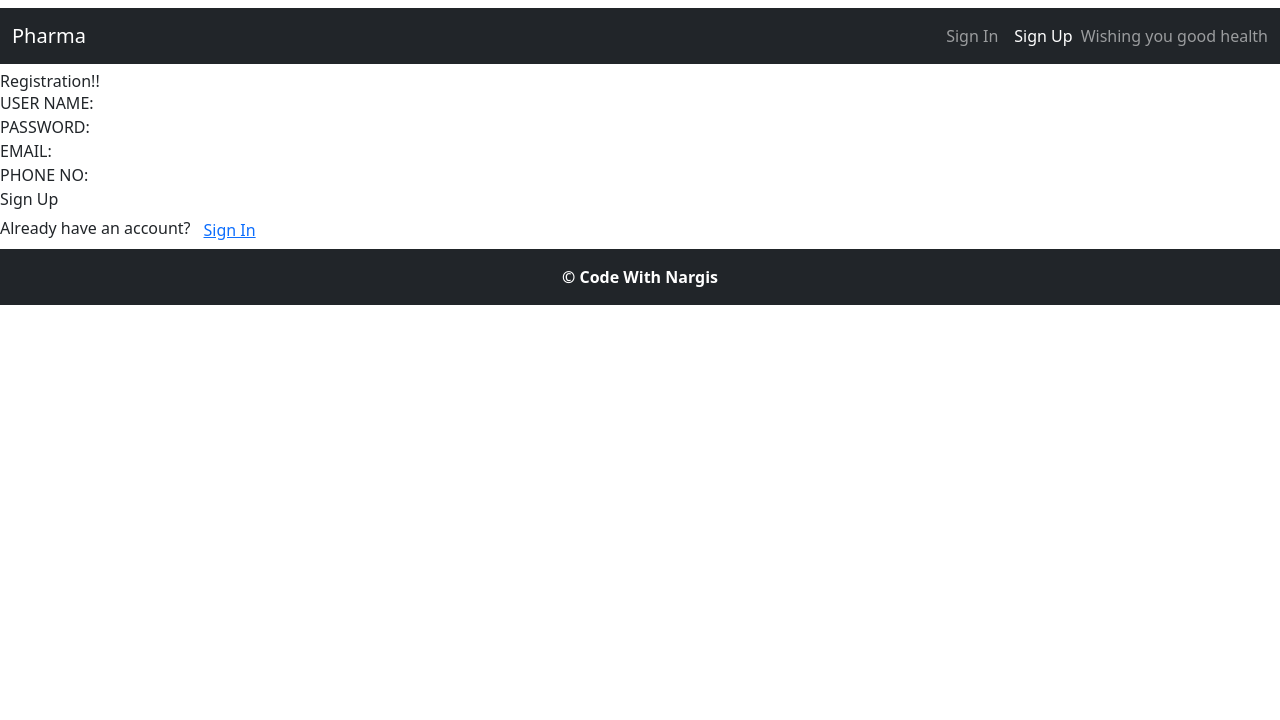
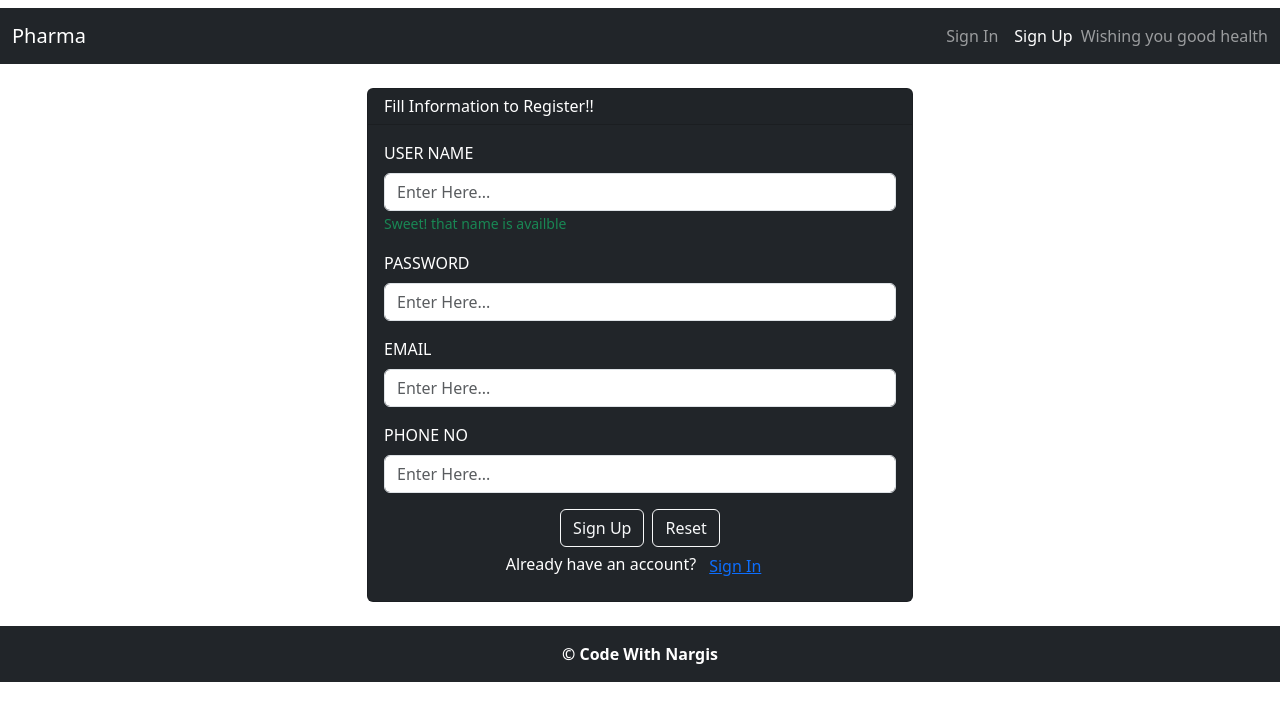
Before and after one commit to sultanaNargis03/PharmacyFrontend, a React (Vite) app in the folder PharmacyApp/: page /register in a window 1280 px wide. Shown: the top 720 px of the page. Built offline with nearby package versions, Linux system fonts and the light colour scheme.

Commit message:
"Register login -looks and feels"

```diff
--- a/PharmacyApp/src/component/Auth/Login.jsx
+++ b/PharmacyApp/src/component/Auth/Login.jsx
@@ -6,6 +6,19 @@ import { setAuthHeader } from "../../helper/axios_helper";
 import { ToastContainer, toast } from "react-toastify";
 import { setCurrentUserRole } from "./Auth";
 import { AuthContext } from "./AuthContext";
+import {
+  Form,
+  FormGroup,
+  Label,
+  Input,
+  Col,
+  Container,
+  Card,
+  CardHeader,
+  CardBody,
+  Button,
+  Row,
+} from "reactstrap";
 
 const Login = () => {
   const [loginDto, setLoginDto] = useState({
@@ -37,7 +50,6 @@ const Login = () => {
       login();
       console.log("saved!");
       navigate("/home");
-      // window.location.reload();
     } catch (error) {
       console.error("Failed to login:", error);
       toast.error("either username or password invalid!");
@@ -48,40 +60,68 @@ const Login = () => {
     setLoginDto({ ...loginDto, [e.target.name]: e.target.value });
   };
   return (
-    <div>
-      <h2>Login!!</h2>
-      <form onSubmit={handleSubmit}>
-        <div>
-          <label>USER NAME:</label>
-          <input
+    <Container>
+      <Row className="mt-4 mb-4">
+        <Col sm={{ size: 6, offset: 3 }}>
+          <Card color="dark" inverse>
+            <CardHeader>
+              <h3>Login!!</h3>
+            </CardHeader>
+            <CardBody>
+              <Form>
+                <FormGroup>
+                  <Label for="username">USER NAME</Label>
+
+                  <Input
                     type="text"
                     name="username"
                     value={loginDto.username}
+                    placeholder="Enter Here..."
                     onChange={handleChange}
                   />
-        </div>
+                </FormGroup>
+                <FormGroup>
+                  <Label for="password">PASSWORD</Label>
 
-        <div>
-          <label>PASSWORD:</label>
-          <input
-            type="password"
+                  <Input
+                    type="text"
                     name="password"
                     value={loginDto.password}
+                    placeholder="Enter Here..."
                     onChange={handleChange}
                   />
-        </div>
-
-        <div>
-          <button type="submit">Sign In</button>
-        </div>
-        <div>
+                </FormGroup>
+                <Container className="text-center">
+                  <Button
+                    color="light"
+                    outline
+                    type="submit"
+                    onClick={handleSubmit}
+                  >
+                    Sign In
+                  </Button>
+                  <Button
+                    type="reset"
+                    color="light"
+                    //onClick={handleReset}
+                    outline
+                    className="ms-2"
+                  >
+                    Reset
+                  </Button>
+                </Container>
+                <Container className="text-center ">
                   <span>Don't have an account yet?</span>
                   <Link className="btn btn-link" to={"/register"}>
                     Sign Up
                   </Link>
-        </div>
-      </form>
-    </div>
+                </Container>
+              </Form>
+            </CardBody>
+          </Card>
+        </Col>
+      </Row>
+    </Container>
   );
 };
 export default Login;
--- a/PharmacyApp/src/component/Auth/Register.jsx
+++ b/PharmacyApp/src/component/Auth/Register.jsx
@@ -1,6 +1,24 @@
-import { useState } from "react";
+import { useEffect, useState } from "react";
 import axios from "axios";
 import { Link, useNavigate } from "react-router-dom";
+import {
+  Form,
+  FormGroup,
+  FormText,
+  Label,
+  Input,
+  Col,
+  Container,
+  Card,
+  CardHeader,
+  CardBody,
+  Button,
+  Row,
+  FormFeedback,
+} from "reactstrap";
+
+import { ToastContainer, toast } from "react-toastify";
+import { getAuthToken } from "../../helper/axios_helper";
 
 const Register = () => {
   const [registerDto, setRegisterDto] = useState({
@@ -9,75 +27,166 @@ const Register = () => {
     email: "",
     phnNo: "",
   });
+  const [usernameTaken, setUsernameTaken] = useState(false);
   const navigate = useNavigate();
+  useEffect(() => {
+    if (registerDto.username) {
+      checkUsername(registerDto.username);
+    }
+  }, [registerDto.username]);
+  const checkUsername = async (username) => {
+    try {
+      const response = await axios.get(
+        `http://localhost:8088/Pharmacy/api-user/presentbyusername/${username}`
+      );
+      console.log("check:" + response.data);
+      if (response.data) {
+        setUsernameTaken(true);
+      } else {
+        setUsernameTaken(false);
+      }
+    } catch (error) {
+      console.error("Failed to check username:", error);
+    }
+  };
 
   const handleSubmit = async (e) => {
     console.log(registerDto);
     e.preventDefault();
+    if (usernameTaken) {
+      toast.error("Username is already taken");
+      return;
       try {
         await axios.post(
           "http://localhost:8088/Pharmacy/api/auth/register",
           registerDto
         );
+        toast.success("Registration Sucess");
         navigate("/login");
       } catch (error) {
         console.error("Failed to register user:", error);
+        toast.error("something went wroong!");
+      }
     }
   };
   const handleChange = (e) => {
     setRegisterDto({ ...registerDto, [e.target.name]: e.target.value });
   };
+  // const handleReset = () => {
+  //   setFormData({
+  //     username: "",
+  //     password: "",
+  //     email: "",
+  //     phnNo: "",
+  //   });
+  // };
   return (
-    <div>
-      <h2>Registration!!</h2>
-      <form onSubmit={handleSubmit}>
-        <div>
-          <label>USER NAME:</label>
-          <input
+    <Container>
+      <Row className="mt-4 mb-4">
+        <Col sm={{ size: 6, offset: 3 }}>
+          <Card color="dark" inverse>
+            <CardHeader>
+              <h3>Fill Information to Register!!</h3>
+            </CardHeader>
+            <CardBody>
+              <Form>
+                <FormGroup>
+                  <Label for="username">USER NAME</Label>
+
+                  <Input
                     type="text"
                     name="username"
                     value={registerDto.username}
+                    placeholder="Enter Here..."
                     onChange={handleChange}
                   />
-        </div>
-        <div>
-          <label>PASSWORD:</label>
-          <input
+                  {usernameTaken && (
+                    // <div>
+                    //   <Input invalid />
+                    //   <FormFeedback tooltip>
+                    //     Oh noes! that name is already taken
+                    //   </FormFeedback>
+                    // </div>
+                    <FormText color="danger">
+                      Oh noes! that name is already taken
+                    </FormText>
+                  )}
+                  {!usernameTaken && (
+                    // <div>
+                    //   <Input invalid />
+                    //   <FormFeedback tooltip>
+                    //     Oh noes! that name is already taken
+                    //   </FormFeedback>
+                    // </div>
+                    <FormText color="success">
+                      Sweet! that name is availble
+                    </FormText>
+                  )}
+                </FormGroup>
+                <FormGroup>
+                  <Label for="password">PASSWORD</Label>
+
+                  <Input
                     type="text"
                     name="password"
                     value={registerDto.password}
+                    placeholder="Enter Here..."
                     onChange={handleChange}
                   />
-        </div>
-        <div>
-          <label>EMAIL:</label>
-          <input
+                </FormGroup>
+                <FormGroup>
+                  <Label for="email">EMAIL</Label>
+
+                  <Input
                     type="email"
                     name="email"
                     value={registerDto.email}
+                    placeholder="Enter Here..."
                     onChange={handleChange}
                   />
-        </div>
-        <div>
-          <label>PHONE NO:</label>
-          <input
+                </FormGroup>
+                <FormGroup>
+                  <Label for="phnNo">PHONE NO</Label>
+
+                  <Input
                     type="text"
                     name="phnNo"
                     value={registerDto.phnNo}
+                    placeholder="Enter Here..."
                     onChange={handleChange}
                   />
-        </div>
-        <div>
-          <button type="submit">Sign Up</button>
-        </div>
-        <div>
+                </FormGroup>
+                <Container className="text-center">
+                  <Button
+                    color="light"
+                    outline
+                    type="submit"
+                    onClick={handleSubmit}
+                  >
+                    Sign Up
+                  </Button>
+                  <Button
+                    type="reset"
+                    color="light"
+                    //onClick={handleReset}
+                    outline
+                    className="ms-2"
+                  >
+                    Reset
+                  </Button>
+                </Container>
+                <Container className="text-center ">
                   <span>Already have an account?</span>
                   <Link className="btn btn-link" to={"/login"}>
                     Sign In
                   </Link>
-        </div>
-      </form>
-    </div>
+                </Container>
+              </Form>
+            </CardBody>
+          </Card>
+        </Col>
+      </Row>
+    </Container>
   );
 };
 export default Register;
--- a/PharmacyApp/src/component/Cart/AddToCart.jsx
+++ b/PharmacyApp/src/component/Cart/AddToCart.jsx
@@ -3,6 +3,7 @@ import axios from "axios";
 import { useState, useEffect } from "react";
 import { getAuthToken } from "../../helper/axios_helper";
 import { Link } from "react-router-dom";
+import { ToastContainer, toast } from "react-toastify";
 
 const AddToCart = () => {
   const [medicine, setMedicine] = useState({
@@ -53,7 +54,7 @@ const AddToCart = () => {
           },
         }
       );
-
+      toast.success(medicineName + " Added to cart successfuly");
       console.log(response.data);
     } catch (error) {
       console.error("Failed to add to cart:", error);
--- a/PharmacyApp/src/component/Order/Checkout.jsx
+++ b/PharmacyApp/src/component/Order/Checkout.jsx
@@ -2,6 +2,7 @@ import React, { useState, useEffect } from "react";
 import axios from "axios";
 import { getAuthToken } from "../../helper/axios_helper";
 import CustomNavbar from "../CustomNavbar";
+import { ToastContainer, toast } from "react-toastify";
 
 const Checkout = () => {
   const [checkouts, setCheckouts] = useState([]);
@@ -22,7 +23,7 @@ const Checkout = () => {
           },
         }
       );
-
+      toast.success("Your order has been placed successfuly");
       setCheckouts(response.data);
     } catch (error) {
       console.error("Failed to fetch carts:", error);
--- a/PharmacyApp/src/main.jsx
+++ b/PharmacyApp/src/main.jsx
@@ -1,4 +1,5 @@
 import React from "react";
+
 import ReactDOM from "react-dom/client";
 import App from "./App.jsx";
 import "./index.css";
```
Lines whose indentation alone changed are shown as unchanged.
